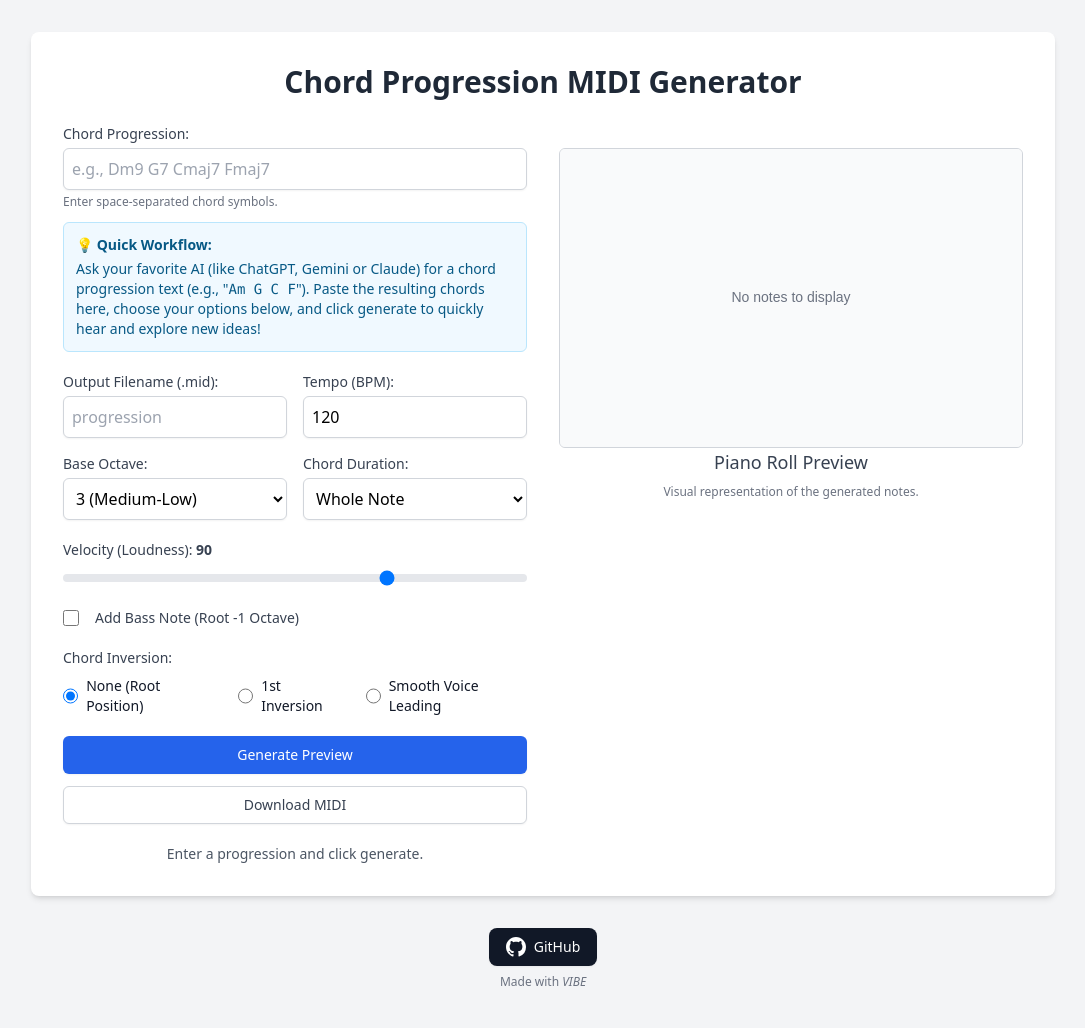
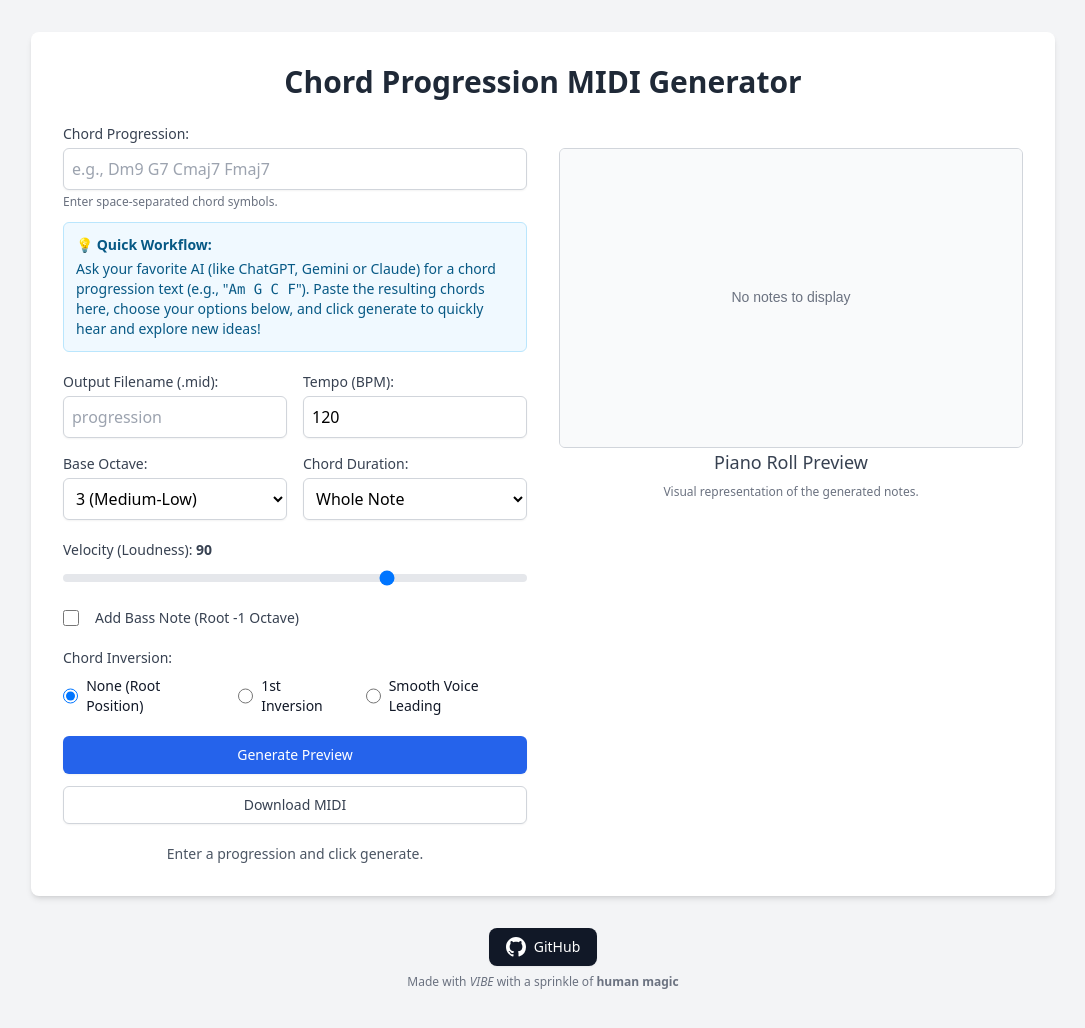
Before and after one commit to 1legality/progression-to-midi, a website: page index.html in a window 1280 px wide. Shown: the whole page, without its empty margins (97-1182 px from the left). Drawn offline with nearby package versions, Linux system fonts and the light colour scheme.

Commit message:
made bottom better I guess lol

```diff
--- a/index.html
+++ b/index.html
@@ -151,7 +151,7 @@
             </svg>
             GitHub
         </a>
-        <p class="text-xs text-gray-500">Made with <i>VIBE</i></p>
+        <p class="text-xs text-gray-500">Made with <i>VIBE</i> with a sprinkle of <b>human magic</b></p>
     </div>
 
     <script src="dist/bundle.js" defer></script>
```
